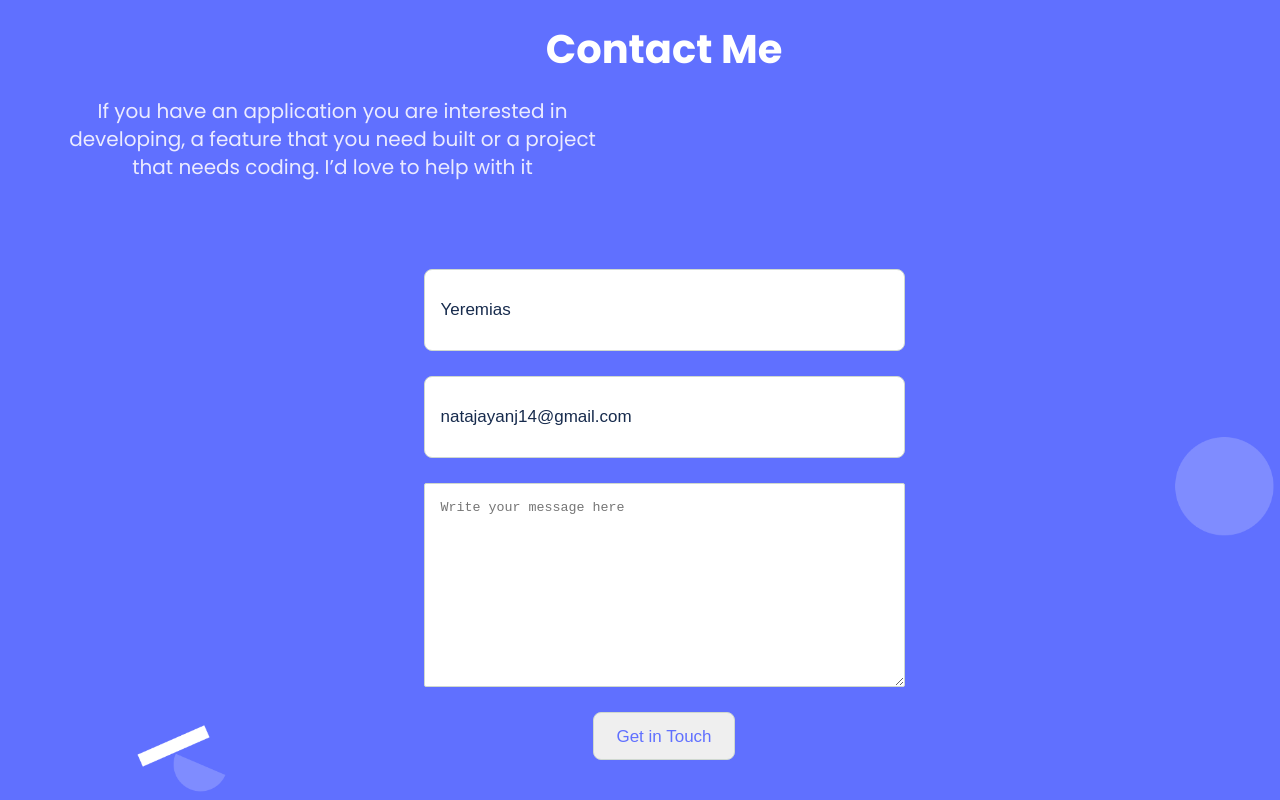
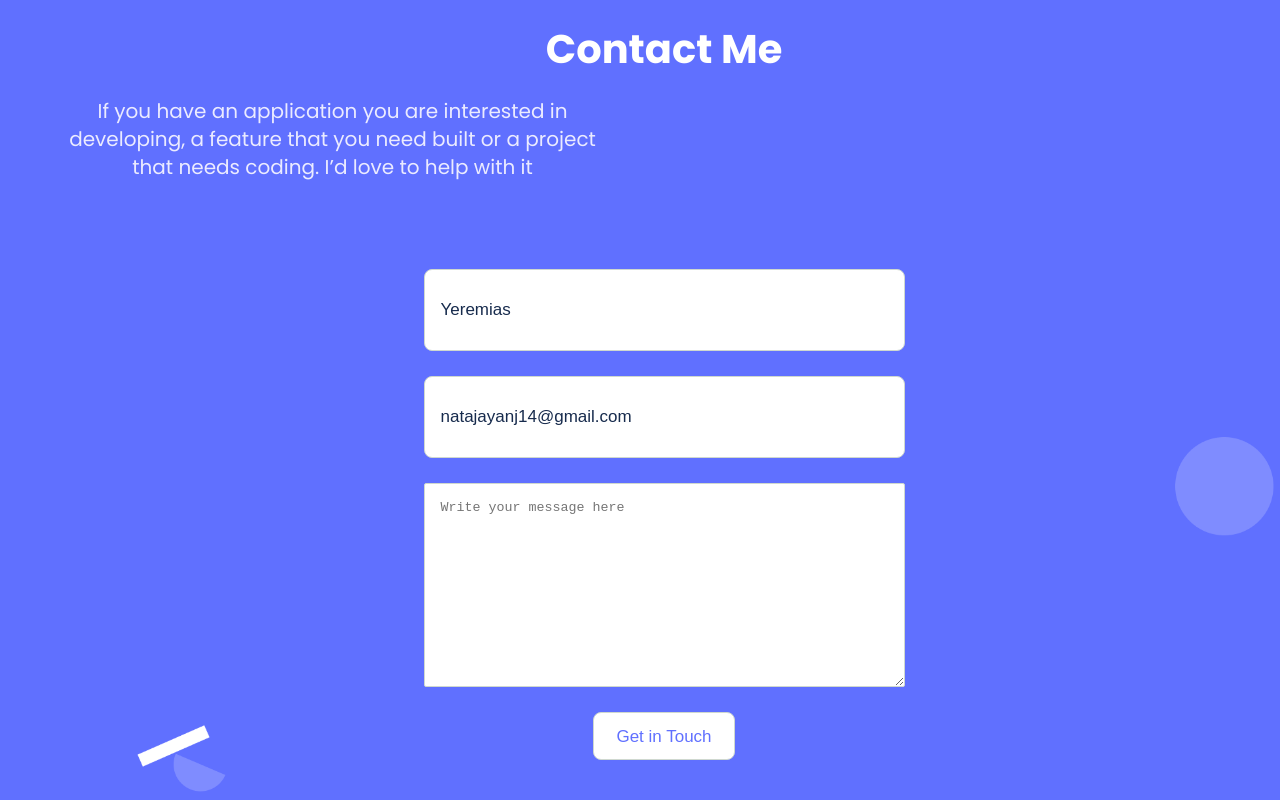
Before and after one commit to ilyassatlassi/portfolio, a website: page index.html in a window 1280 px wide. Shown: the part 4187-4987 px from the top of the page. Drawn offline with Linux system fonts and the light colour scheme; files whose address does not match are found by name.

Commit message:
Fix button contact

```diff
--- a/style.css
+++ b/style.css
@@ -365,7 +365,7 @@ hr {
   padding: 16px;
 }
 
-.contact .button {
+.contact .button-contact {
   padding: 12px, 16px, 12px, 16px;
   width: 140px;
   height: 48px;
```
